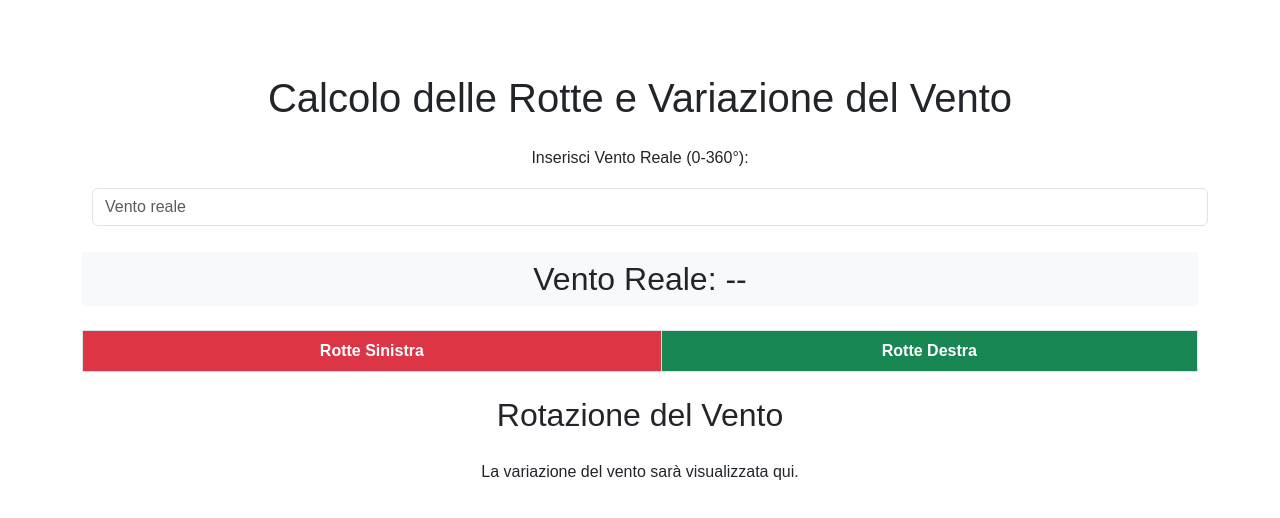
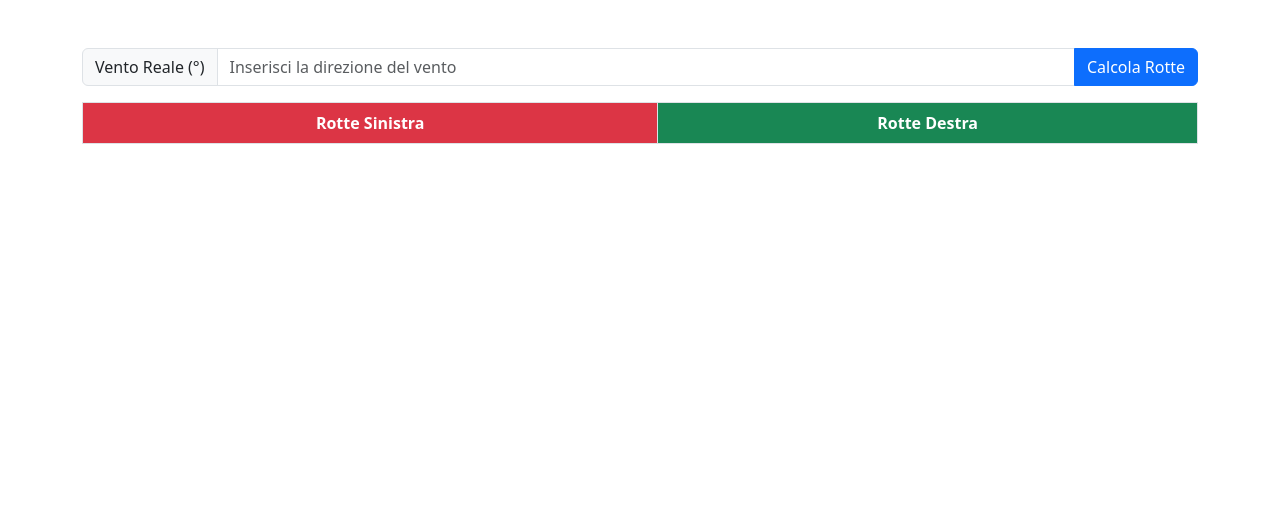
Before and after one commit to lorenzoazzolini/tack, a plain HTML site: page index.html in a window 1280 px wide. Drawn offline with nearby package versions, Linux system fonts and the light colour scheme.

Commit message:
Update index.html

```diff
--- a/index.html
+++ b/index.html
@@ -1,32 +1,27 @@
 <!DOCTYPE html>
-<html lang="en">
+<html lang="it">
 <head>
     <meta charset="UTF-8">
     <meta name="viewport" content="width=device-width, initial-scale=1.0">
-    <title>Calcolo Rotte e Vento</title>
-    <!-- Bootstrap CDN -->
-    <link href="https://cdn.jsdelivr.net/npm/bootstrap@5.3.0-alpha3/dist/css/bootstrap.min.css" rel="stylesheet">
-    <link rel="stylesheet" href="style.css">
+    <title>Calcolatore di Rotte</title>
+    <link href="https://cdn.jsdelivr.net/npm/bootstrap@5.3.0-alpha1/dist/css/bootstrap.min.css" rel="stylesheet">
+    <script src="app.js" defer></script>
 </head>
-<body class="container py-4">
-
-    <h1 class="text-center mb-4">Calcolo delle Rotte e Variazione del Vento</h1>
-
-    <div class="row mb-3">
-        <div class="col">
-            <label for="vento" class="form-label">Inserisci Vento Reale (0-360°):</label>
-            <input type="number" class="form-control" id="vento" name="vento" min="0" max="360" placeholder="Vento reale" oninput="calcolaRotte()">
+<body>
+    <div class="container mt-5">
+        <div class="row">
+            <!-- Input per il vento reale -->
+            <div class="col-12">
+                <div class="input-group mb-3">
+                    <span class="input-group-text">Vento Reale (°)</span>
+                    <input type="number" id="vento" class="form-control" placeholder="Inserisci la direzione del vento">
+                    <button class="btn btn-primary" onclick="calcolaRotte()">Calcola Rotte</button>
                 </div>
-    </div>
-
-    <!-- Cella per visualizzare il vento reale corrente -->
-    <div class="row mb-3">
-        <div class="col">
-            <h2 class="text-center bg-light py-2" id="ventoAttuale">Vento Reale: --</h2>
-        </div>
+                <div id="ventoAttuale" class="text-center h4"></div>
             </div>
 
             <!-- Tabella per visualizzare le rotte -->
+            <div class="col-12">
                 <table class="table table-bordered text-center">
                     <thead>
                         <tr>
@@ -34,17 +29,15 @@
                             <th class="bg-success text-white">Rotte Destra</th>
                         </tr>
                     </thead>
-        <tbody id="risultato"></tbody>
+                    <tbody id="risultato">
+                        <!-- Le rotte saranno inserite qui dinamicamente -->
+                    </tbody>
                 </table>
-
-    <h2 class="text-center mt-4">Rotazione del Vento</h2>
-    <div id="variazioneVento" class="alert text-center" role="alert">
-        La variazione del vento sarà visualizzata qui.
             </div>
 
-    <!-- Script JS -->
-    <script src="app.js"></script>
-    <!-- Bootstrap JS CDN -->
-    <script src="https://cdn.jsdelivr.net/npm/bootstrap@5.3.0-alpha3/dist/js/bootstrap.bundle.min.js"></script>
+            <!-- Messaggio di variazione del vento -->
+            <div id="variazioneVento" class="alert text-center mt-3" role="alert"></div>
+        </div>
+    </div>
 </body>
 </html>
```
Lines whose indentation alone changed are shown as unchanged.
